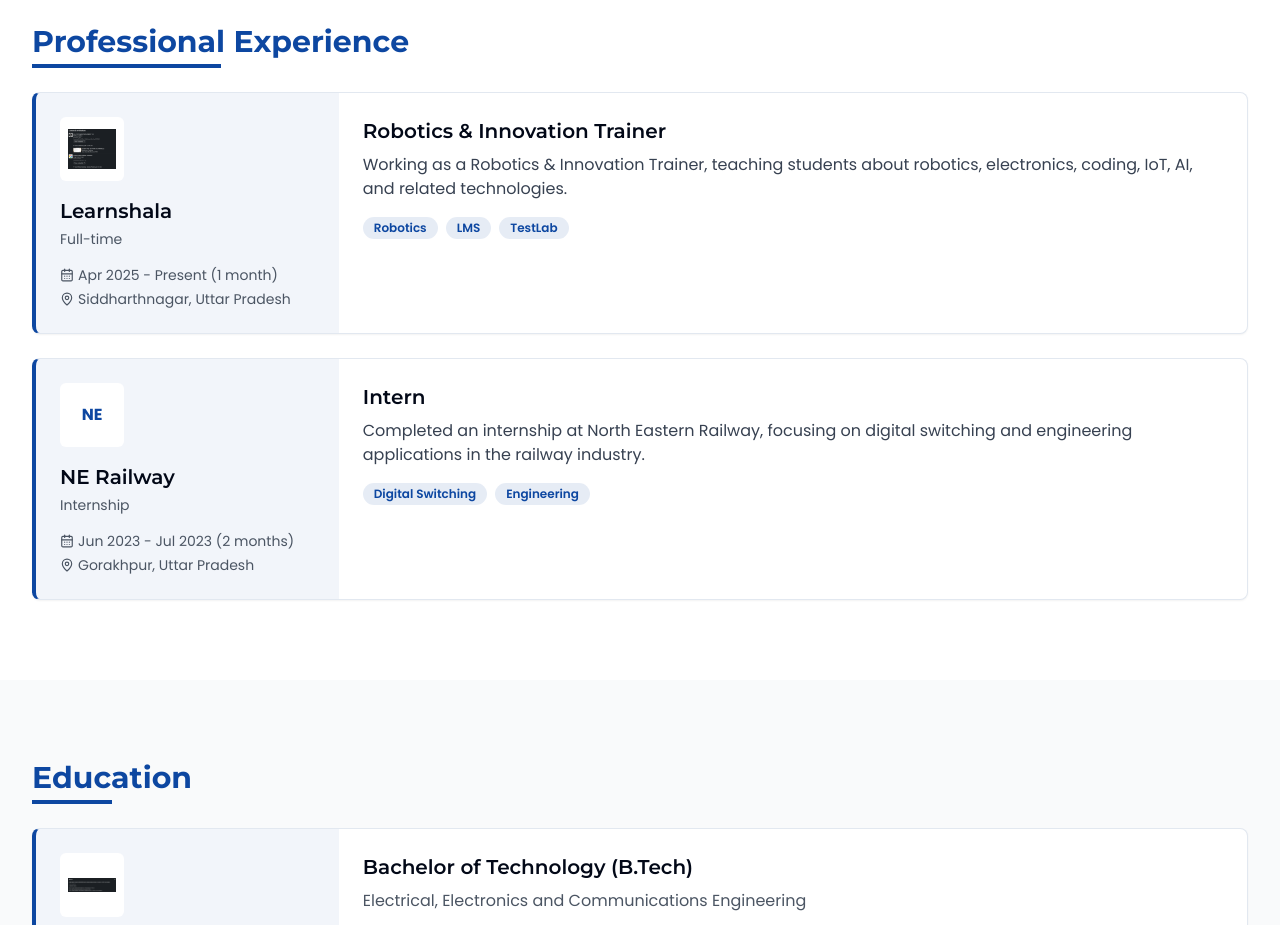
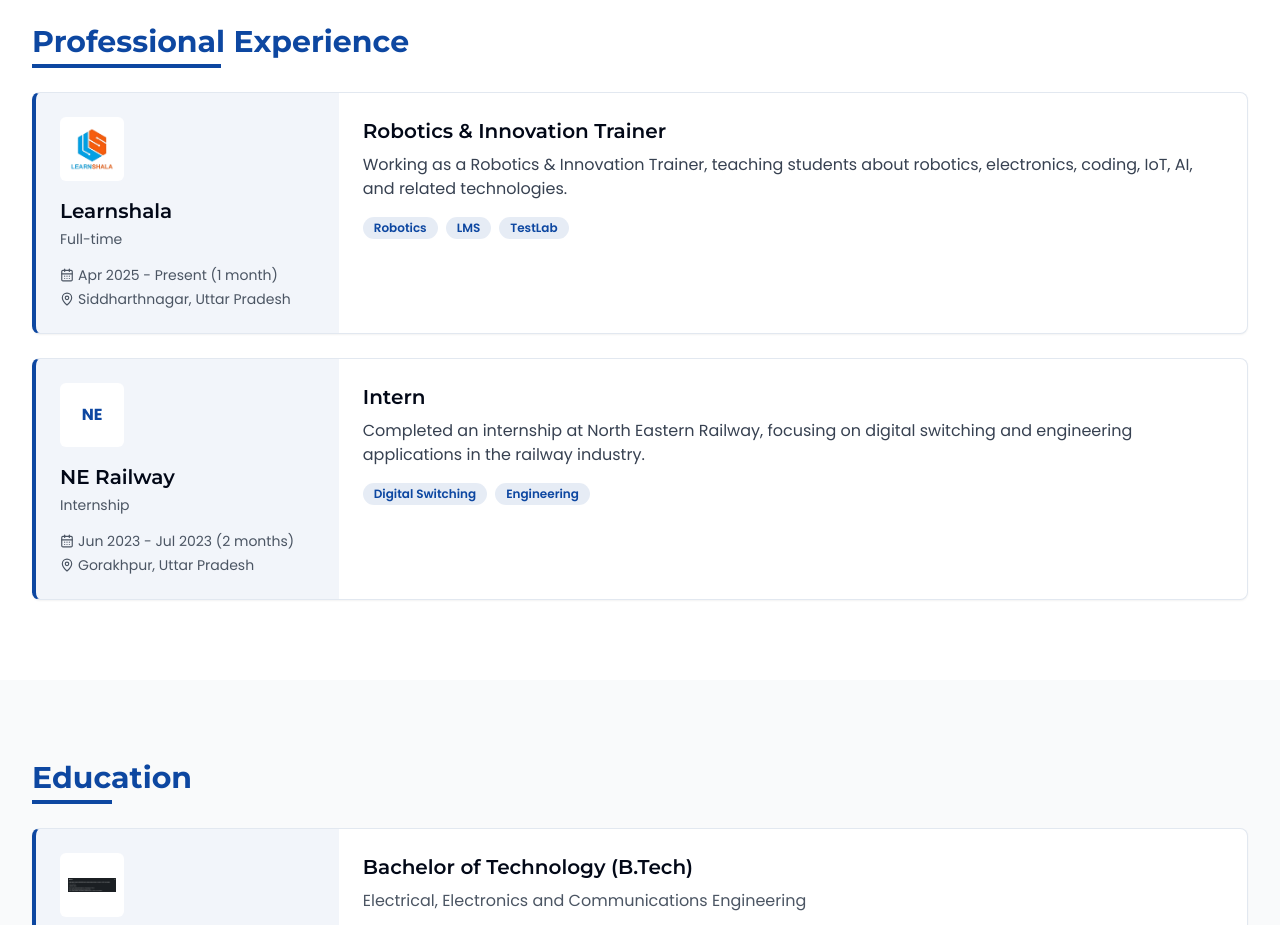
Before and after one commit to prisoner79/linkedin-coder-kit, a React (Vite) app: page / in a window 1280 px wide. Shown: the part 1440-2365 px from the top of the page. Built offline with nearby package versions, Linux system fonts and the light colour scheme.

Commit message:
Add Learnshala logo
Add Learnshala logo to the experience section.

```diff
--- a/src/components/Experience.tsx
+++ b/src/components/Experience.tsx
@@ -18,7 +18,7 @@ const Experience: React.FC = () => {
                   <div>
                     <div className="w-16 h-16 bg-white rounded-md p-2 mb-4">
                       <img
-                        src="/lovable-uploads/eb0ebb13-8e7d-4253-90ea-210a6553efa9.png"
+                        src="/lovable-uploads/d28f9b12-b4f4-4eef-9fc4-fcad810a3d7d.png"
                         alt="Learnshala"
                         className="w-full h-full object-contain"
                       />
```
Also changed, not shown: public/lovable-uploads/d28f9b12-b4f4-4eef-9fc4-fcad810a3d7d.png (added).
